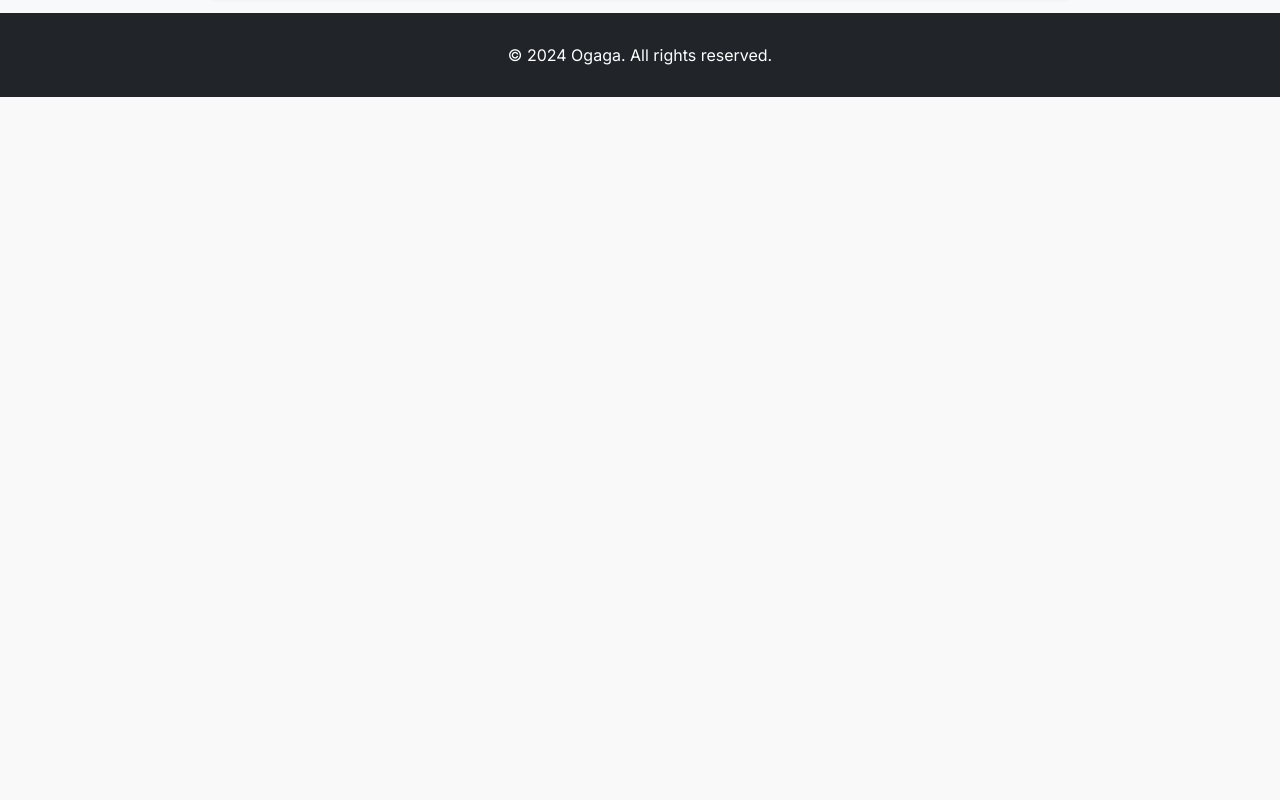
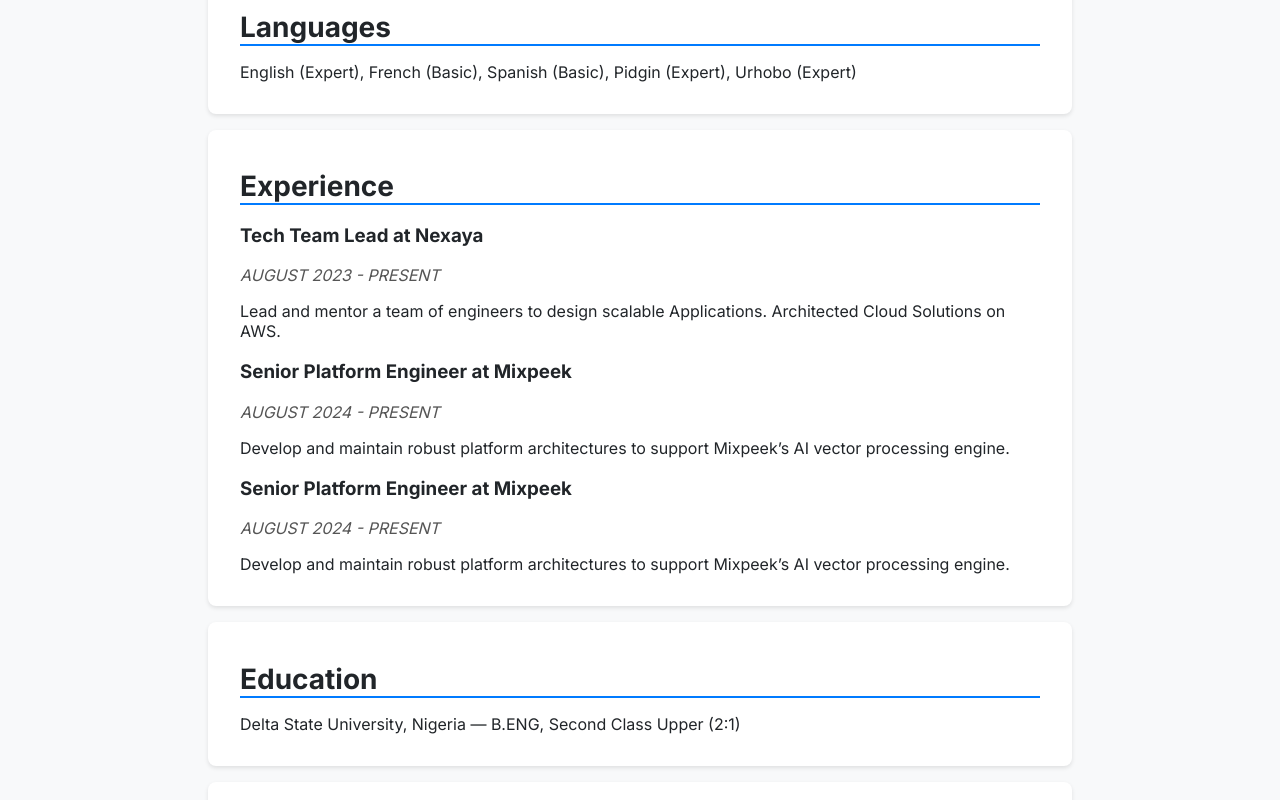
Before and after one commit to ogagaCodes/projects, a React (Create React App) app: page / in a window 1280 px wide. Shown: the part 1460-2260 px from the top of the page. Before the commit the page ends 1557 px from the top, so only its background shows below. Built offline with nearby package versions, Linux system fonts and the light colour scheme.

Commit message:
Chore-Updated Home

```diff
--- a/src/App.jsx
+++ b/src/App.jsx
@@ -16,6 +16,7 @@ const App = () => (
         <Route path="/projects" element={<Projects />} />
         <Route path="/contact" element={<Contact />} />
       </Routes>
+      <Home />
       <Footer />
     </div>
   </Router>
--- a/src/pages/Home.jsx
+++ b/src/pages/Home.jsx
@@ -25,6 +25,12 @@ const Home = () => (
         company="Nexaya"
         time="AUGUST 2023 - PRESENT"
         description="Lead and mentor a team of engineers to design scalable Applications. Architected Cloud Solutions on AWS."
+      />
+      <ExperienceItem
+        role="Senior Platform Engineer"
+        company="Mixpeek"
+        time="AUGUST 2024 - PRESENT"
+        description="Develop and maintain robust platform architectures to support Mixpeek’s AI vector processing engine."
       />
       <ExperienceItem
         role="Senior Platform Engineer"
```
